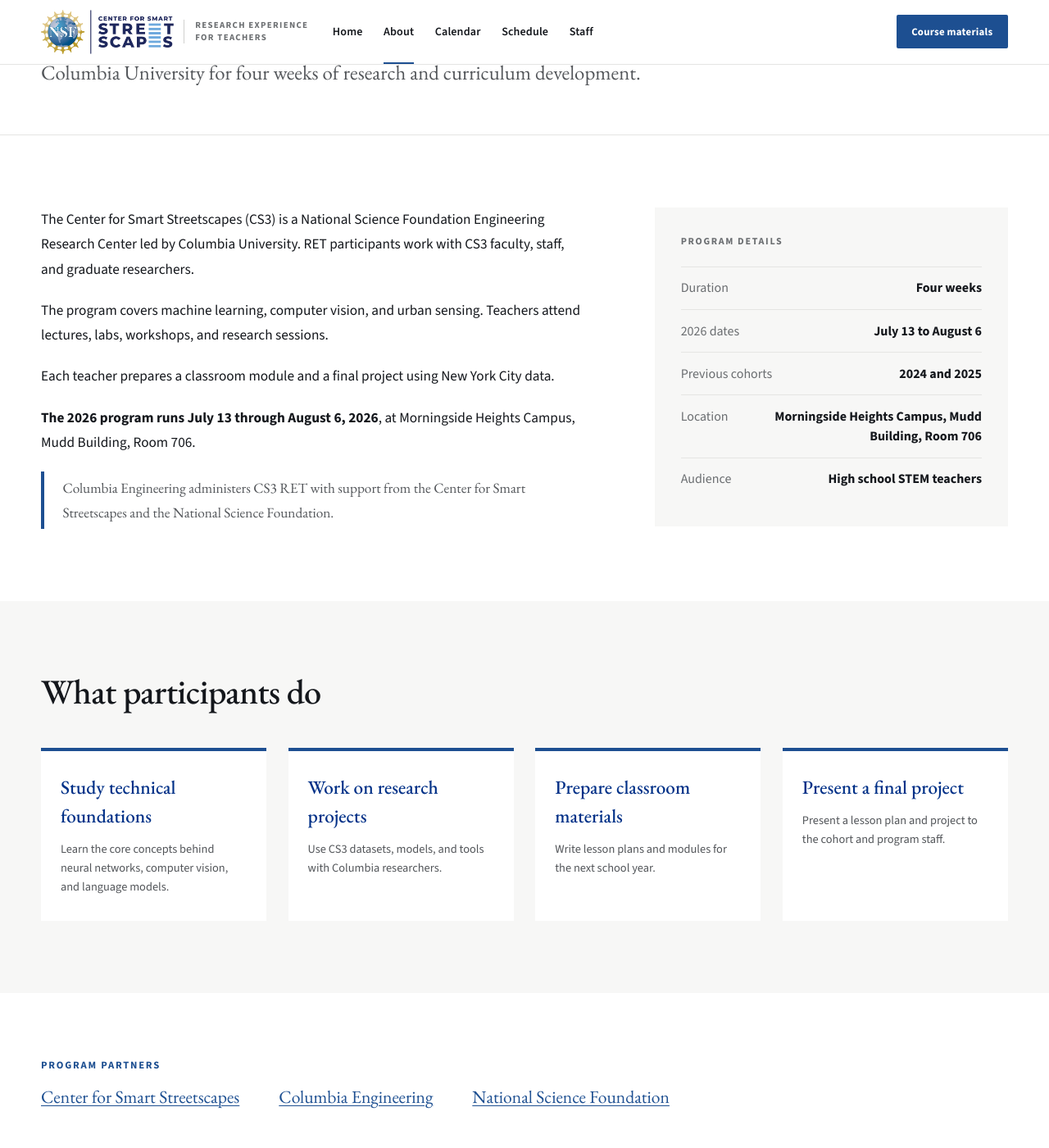
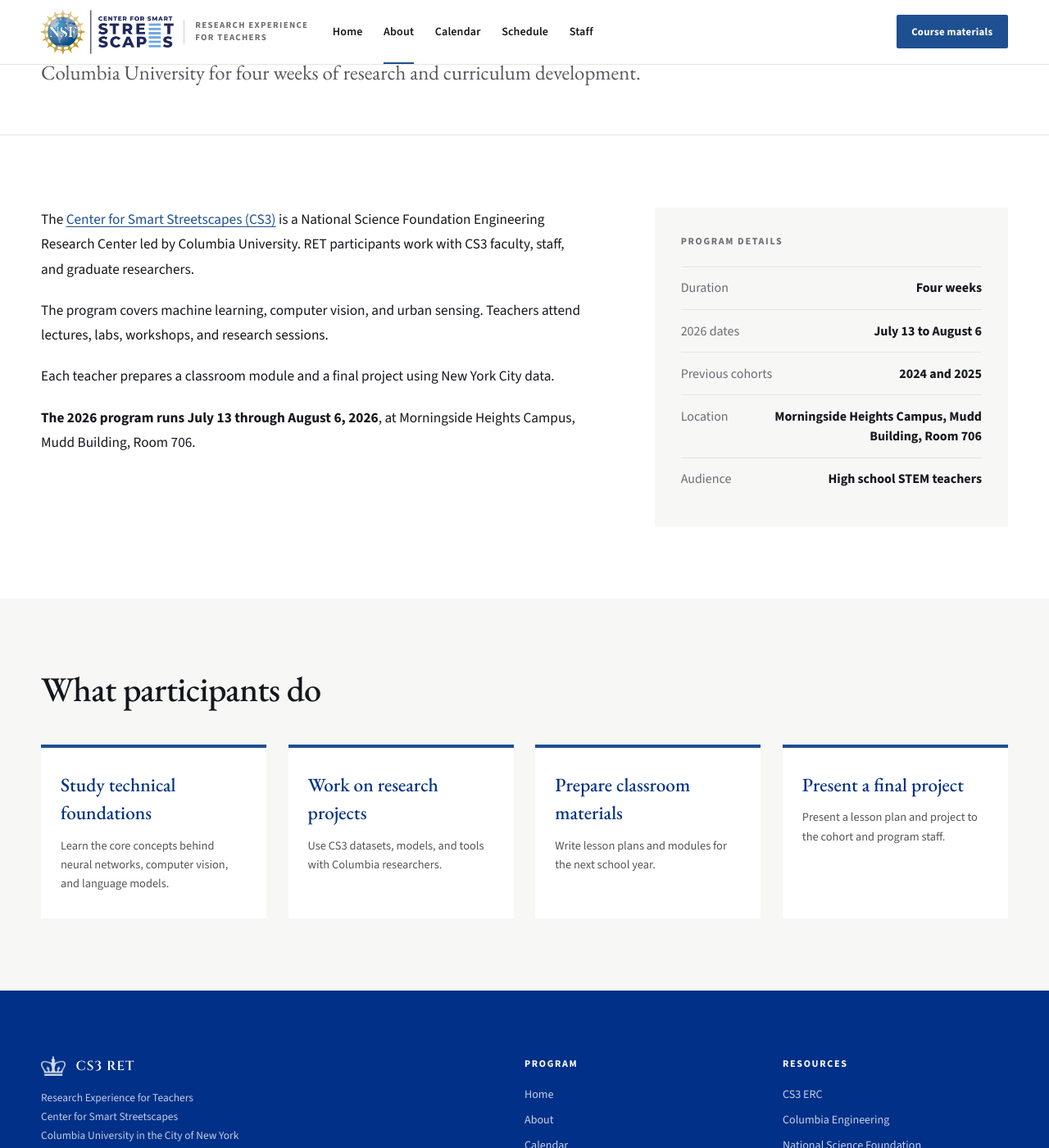
Before and after one commit to Center-for-Smart-Streetscapes-CS3/ret2026, a Jekyll site: the page built from about.html, in a window 1280 px wide and 1400 px high, scrolled down 318 px. Shown: the whole window at 82% size. Built offline with Jekyll 4.4.1, drawn with Linux system fonts in a browser that asks for light colours.

Commit message:
Fix content

```diff
--- a/about.html
+++ b/about.html
@@ -17,11 +17,10 @@
   <div class="container about-overview__grid">
     <div class="prose">
       <h2 class="section-title" id="overview-title" hidden>Program overview</h2>
-      <p>The Center for Smart Streetscapes (CS3) is a National Science Foundation Engineering Research Center led by Columbia University. RET participants work with CS3 faculty, staff, and graduate researchers.</p>
+      <p>The <a href="https://cs3-erc.org/">Center for Smart Streetscapes (CS3)</a> is a National Science Foundation Engineering Research Center led by Columbia University. RET participants work with CS3 faculty, staff, and graduate researchers.</p>
       <p>The program covers machine learning, computer vision, and urban sensing. Teachers attend lectures, labs, workshops, and research sessions.</p>
       <p>Each teacher prepares a classroom module and a final project using New York City data.</p>
       <p><strong>The 2026 program runs July 13 through August 6, 2026</strong>, at Morningside Heights Campus, Mudd Building, Room 706.</p>
-      <p class="program-note">Columbia Engineering administers CS3 RET with support from the Center for Smart Streetscapes and the National Science Foundation.</p>
     </div>
     <aside class="fact-panel" aria-labelledby="facts-title">
       <h2 id="facts-title">Program details</h2>
@@ -59,14 +58,3 @@
     </div>
   </div>
 </section>
-
-<section class="partners" aria-labelledby="partners-title">
-  <div class="container">
-    <p class="eyebrow" id="partners-title">Program partners</p>
-    <ul class="partner-list">
-      <li><a href="https://cs3-erc.org/">Center for Smart Streetscapes</a></li>
-      <li><a href="https://www.engineering.columbia.edu/">Columbia Engineering</a></li>
-      <li><a href="https://www.nsf.gov/">National Science Foundation</a></li>
-    </ul>
-  </div>
-</section>
--- a/assets/css/site.css
+++ b/assets/css/site.css
@@ -148,6 +148,14 @@
   color: var(--blue-100);
 }
 
+.eyebrow--light a {
+  color: inherit;
+}
+
+.eyebrow--light a:hover {
+  color: var(--white);
+}
+
 .section-title {
   margin: 0;
   font-family: var(--serif);
@@ -626,16 +634,6 @@
   margin-bottom: 0;
 }
 
-.program-note {
-  margin-top: 2.2rem;
-  padding: 0.3rem 0 0.3rem 1.4rem;
-  border-left: 4px solid var(--blue-700);
-  color: var(--slate);
-  font-family: var(--serif);
-  font-size: 1rem;
-  line-height: 1.65;
-}
-
 .fact-panel {
   padding: 2rem;
   background: var(--surface);
@@ -705,25 +703,6 @@
   color: var(--slate);
   font-size: 0.9rem;
   line-height: 1.6;
-}
-
-.partners {
-  padding: clamp(3.5rem, 7vw, 5rem) 0;
-}
-
-.partner-list {
-  display: flex;
-  flex-wrap: wrap;
-  gap: 1.3rem 3rem;
-  margin: 0;
-  padding: 0;
-  list-style: none;
-}
-
-.partner-list a {
-  font-family: var(--serif);
-  font-size: 1.35rem;
-  text-decoration-thickness: 1px;
 }
 
 /* Calendar */
--- a/index.html
+++ b/index.html
@@ -9,7 +9,7 @@
   <div class="hero__overlay" aria-hidden="true"></div>
   <div class="container hero__content">
     <div>
-      <p class="eyebrow eyebrow--light">Center for Smart Streetscapes <span aria-hidden="true">/</span> Columbia Engineering</p>
+      <p class="eyebrow eyebrow--light"><a href="https://cs3-erc.org/">Center for Smart Streetscapes</a> <span aria-hidden="true">/</span> Columbia Engineering</p>
       <h1 id="hero-title">Research Experience for Teachers at Columbia University</h1>
       <p class="hero__lead">CS3 RET is a four-week summer program for New York City high school teachers. Participants study machine learning, computer vision, and urban sensing and develop classroom projects.</p>
       <div class="hero__actions">
```
